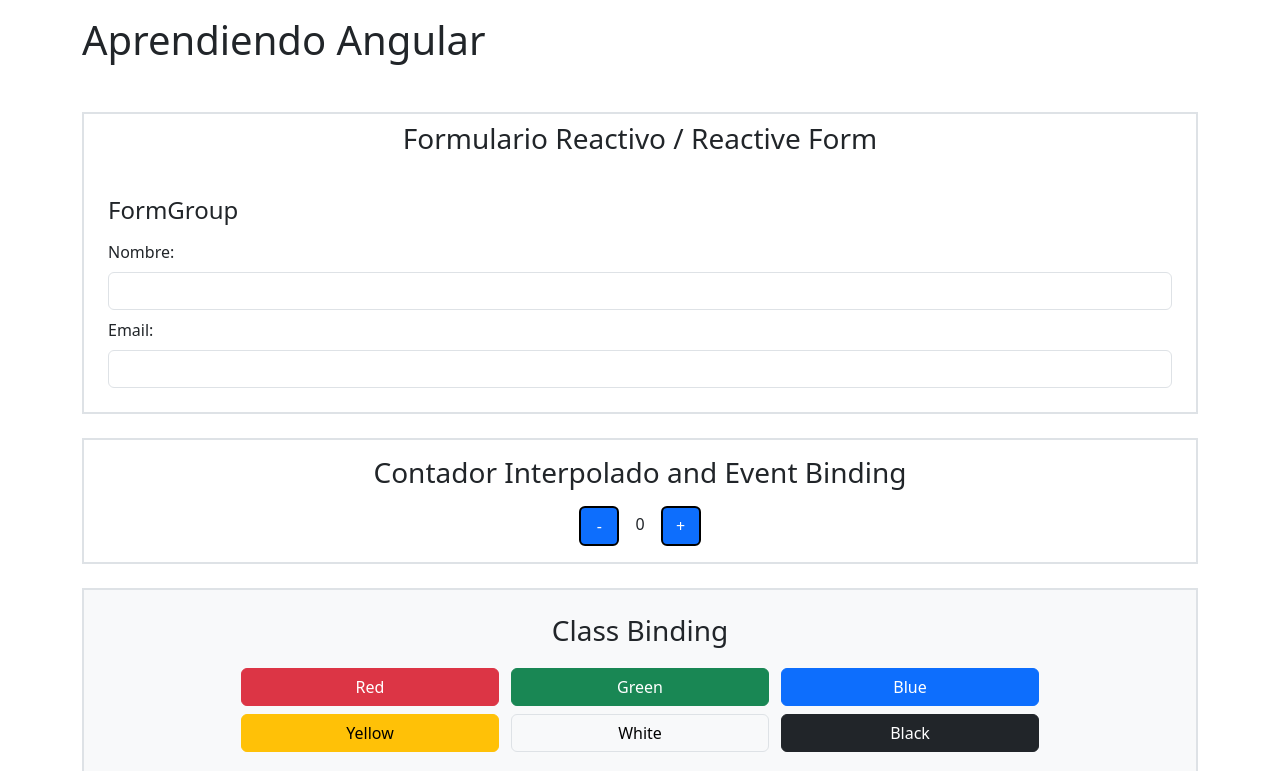
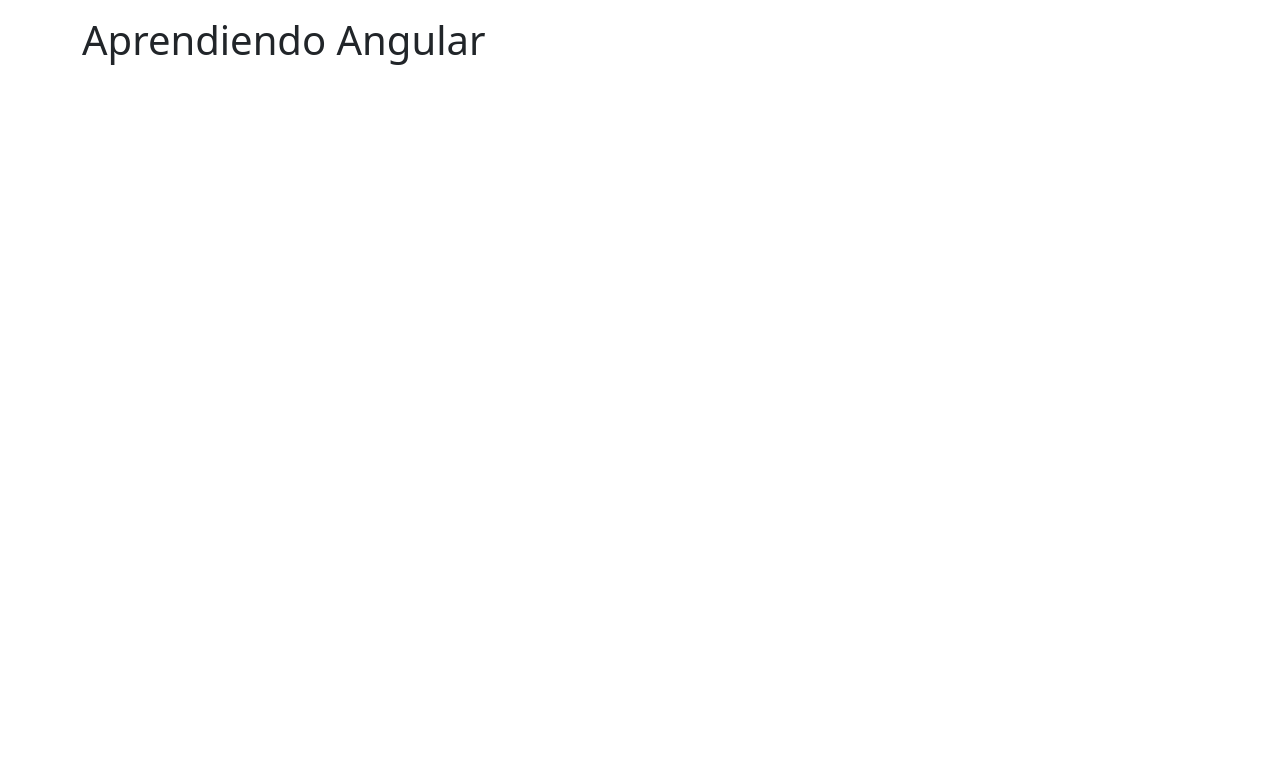
Before and after one commit to SierraJCode/Practica-Angular, an Angular app: page / in a window 1280 px wide. Shown: the top 771 px of the page. Built offline with nearby package versions, Linux system fonts and the light colour scheme.

Commit message:
Agregando <router-outlet> al HTML del componente principal

```diff
--- a/src/app/app.component.html
+++ b/src/app/app.component.html
@@ -1,11 +1,12 @@
 <div class="container my-3">
   <h1 class="">{{title}}</h1>
-  <app-formulario-reactivo></app-formulario-reactivo>
+  <router-outlet></router-outlet>
+  <!-- <app-formulario-reactivo></app-formulario-reactivo>
   <app-interpolacion></app-interpolacion>
   <app-classbinding></app-classbinding>
   <app-propertybinding></app-propertybinding>
   <app-loginform></app-loginform>
   <app-validacion></app-validacion>
   <app-formbuilder></app-formbuilder>
-  <app-children [title]="title" [nombre]="name"></app-children>
+  <app-children [title]="title" [nombre]="name"></app-children> -->
 </div>
```
